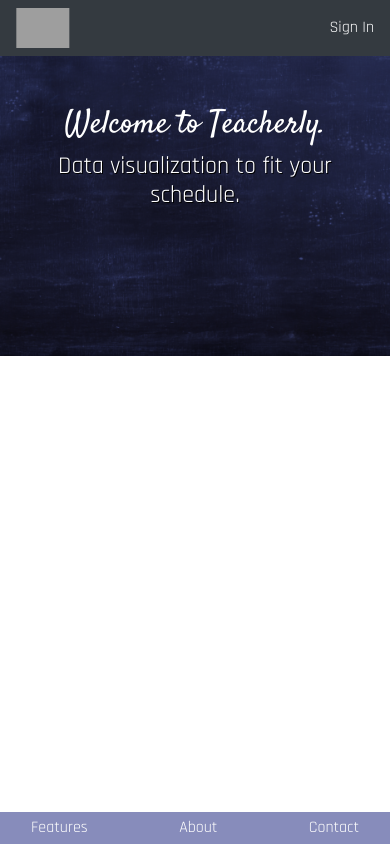
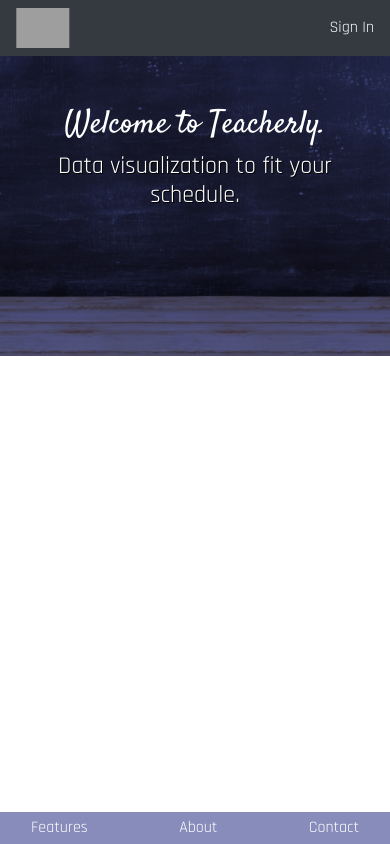
Before and after one commit to patrickeast/teacherly, a React (Create React App) app in the folder client/: page / in a window 390 px wide. Built offline with nearby package versions, Linux system fonts and the light colour scheme; grey boxes are pictures that could not be loaded.

Commit message:
Mobile2.

```diff
--- a/client/src/App.css
+++ b/client/src/App.css
@@ -77,7 +77,8 @@ h2 {
 @media (max-width: 500px) {
   .App-header {
     background-size: 200%;
-    background-position-y: 0;
+    background-position-y: -65px;
+    background-color: none;
     background-repeat: repeat;
     min-height: 300px;
     padding: 50px 20px 50px 20px;
```
